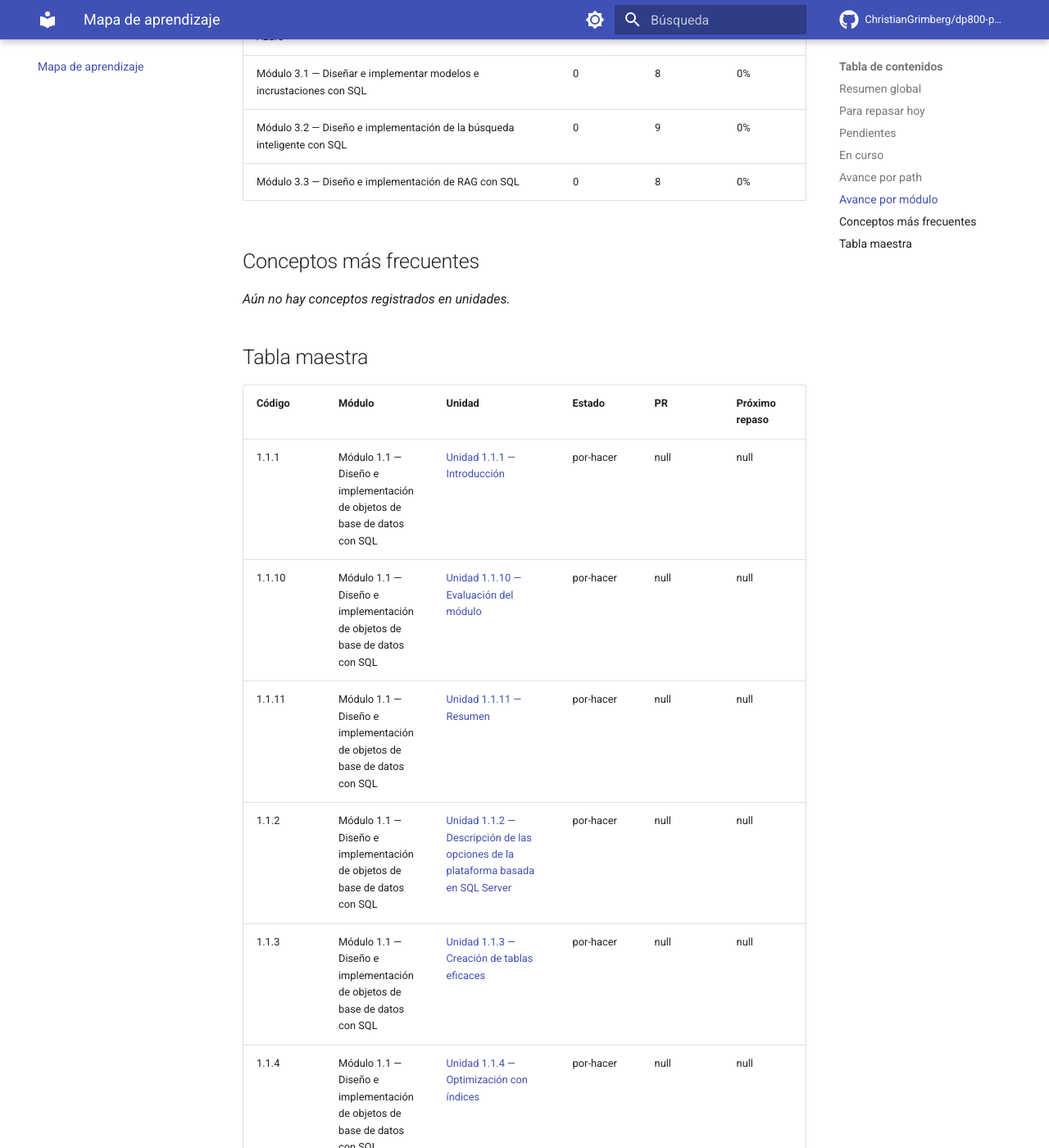
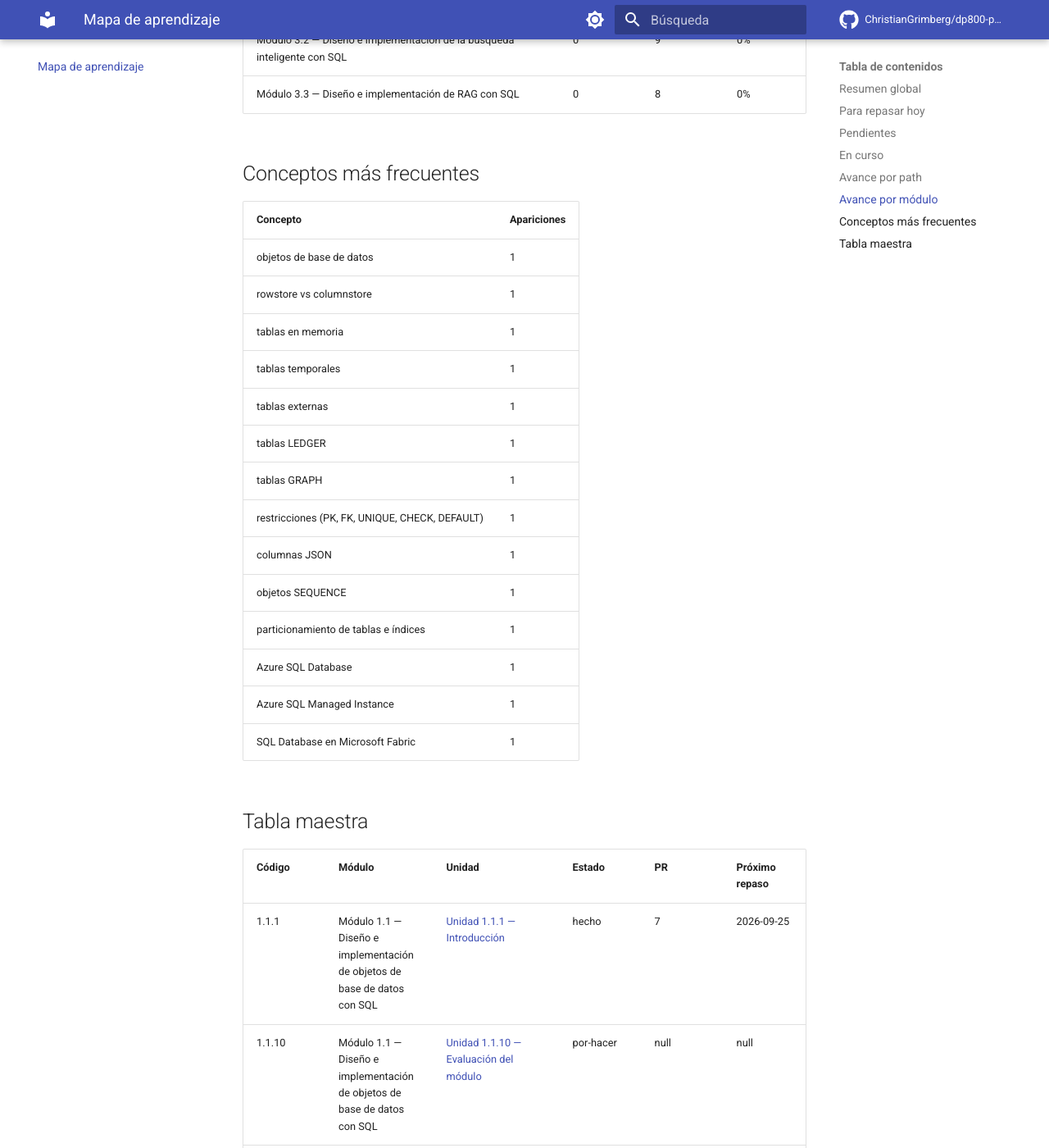
Before and after one commit to ChristianGrimberg/dp800-practice, an MkDocs documentation site: the page built from curso/mapa-de-aprendizaje.md, in a window 1280 px wide and 1400 px high, scrolled down 13691 px. Shown: the whole window at 82% size. Built offline with MkDocs 1.6.1 and Material for MkDocs 9.7.7, drawn with Linux system fonts in a browser that asks for light colours; comment, search, counter and statistics services are not loaded; some of the changed text lies outside the part shown.

Commit message:
🤖 regenerar mapa de aprendizaje (#9)
Co-authored-by: github-actions[bot] <41898282+github-actions[bot]@users.noreply.github.com>

```diff
--- a/curso/mapa-de-aprendizaje.md
+++ b/curso/mapa-de-aprendizaje.md
@@ -14,9 +14,9 @@ _Última regeneración: 2026-08-25 · Total unidades: 108_
 
 | Estado | Cantidad | % |
 |---|---|---|
-| por-hacer | 108 | 100% |
+| por-hacer | 107 | 99% |
 | en-curso | 0 | 0% |
-| hecho | 0 | 0% |
+| hecho | 1 | 0% |
 
 ## Para repasar hoy
 
@@ -143,7 +142,7 @@ _Ninguna unidad en curso._
 
 | Path | Hechas | Total | % |
 |---|---|---|---|
-| Path 1 — Diseño y desarrollo de soluciones de base de datos | 0 | 43 | 0% |
+| Path 1 — Diseño y desarrollo de soluciones de base de datos | 1 | 43 | 2% |
 | Path 2 — Protección, optimización e implementación de soluciones de base de datos | 0 | 40 | 0% |
 | Path 3 — Implementación de funcionalidades de IA en soluciones de base de datos | 0 | 25 | 0% |
 
@@ -151,7 +150,7 @@ _Ninguna unidad en curso._
 
 | Módulo | Hechas | Total | % |
 |---|---|---|---|
-| Módulo 1.1 — Diseño e implementación de objetos de base de datos con SQL | 0 | 11 | 0% |
+| Módulo 1.1 — Diseño e implementación de objetos de base de datos con SQL | 1 | 11 | 9% |
 | Módulo 1.2 — Implementación de objetos de programación con SQL | 0 | 10 | 0% |
 | Módulo 1.3 — Escritura de código T-SQL avanzado | 0 | 12 | 0% |
 | Módulo 1.4 — Implementación de soluciones SQL mediante herramientas asistidas por IA | 0 | 10 | 0% |
@@ -165,13 +164,28 @@ _Ninguna unidad en curso._
 
 ## Conceptos más frecuentes
 
-_Aún no hay conceptos registrados en unidades._
+| Concepto | Apariciones |
+|---|---|
+| objetos de base de datos | 1 |
+| rowstore vs columnstore | 1 |
+| tablas en memoria | 1 |
+| tablas temporales | 1 |
+| tablas externas | 1 |
+| tablas LEDGER | 1 |
+| tablas GRAPH | 1 |
+| restricciones (PK, FK, UNIQUE, CHECK, DEFAULT) | 1 |
+| columnas JSON | 1 |
+| objetos SEQUENCE | 1 |
+| particionamiento de tablas e índices | 1 |
+| Azure SQL Database | 1 |
+| Azure SQL Managed Instance | 1 |
+| SQL Database en Microsoft Fabric | 1 |
 
 ## Tabla maestra
 
 | Código | Módulo | Unidad | Estado | PR | Próximo repaso |
 |---|---|---|---|---|---|
-| 1.1.1 | Módulo 1.1 — Diseño e implementación de objetos de base de datos con SQL | [Unidad 1.1.1 — Introducción](path-1-diseno-y-desarrollo-de-soluciones-de-base-de-datos/modulo-1.1-diseno-e-implementacion-de-objetos-de-base-de-datos-con-sql/unidades/1.1.1-introduccion/README.md) | por-hacer | null | null |
+| 1.1.1 | Módulo 1.1 — Diseño e implementación de objetos de base de datos con SQL | [Unidad 1.1.1 — Introducción](path-1-diseno-y-desarrollo-de-soluciones-de-base-de-datos/modulo-1.1-diseno-e-implementacion-de-objetos-de-base-de-datos-con-sql/unidades/1.1.1-introduccion/README.md) | hecho | 7 | 2026-09-25 |
 | 1.1.10 | Módulo 1.1 — Diseño e implementación de objetos de base de datos con SQL | [Unidad 1.1.10 — Evaluación del módulo](path-1-diseno-y-desarrollo-de-soluciones-de-base-de-datos/modulo-1.1-diseno-e-implementacion-de-objetos-de-base-de-datos-con-sql/unidades/1.1.10-evaluacion-del-modulo/README.md) | por-hacer | null | null |
 | 1.1.11 | Módulo 1.1 — Diseño e implementación de objetos de base de datos con SQL | [Unidad 1.1.11 — Resumen](path-1-diseno-y-desarrollo-de-soluciones-de-base-de-datos/modulo-1.1-diseno-e-implementacion-de-objetos-de-base-de-datos-con-sql/unidades/1.1.11-resumen/README.md) | por-hacer | null | null |
 | 1.1.2 | Módulo 1.1 — Diseño e implementación de objetos de base de datos con SQL | [Unidad 1.1.2 — Descripción de las opciones de la plataforma basada en SQL Server](path-1-diseno-y-desarrollo-de-soluciones-de-base-de-datos/modulo-1.1-diseno-e-implementacion-de-objetos-de-base-de-datos-con-sql/unidades/1.1.2-descripcion-de-las-opciones-de-la-plataforma-basada-en-sql-server/README.md) | por-hacer | null | null |
```
Also changed, not shown: other parts of curso/mapa-de-aprendizaje.md (+0 -1 lines).
